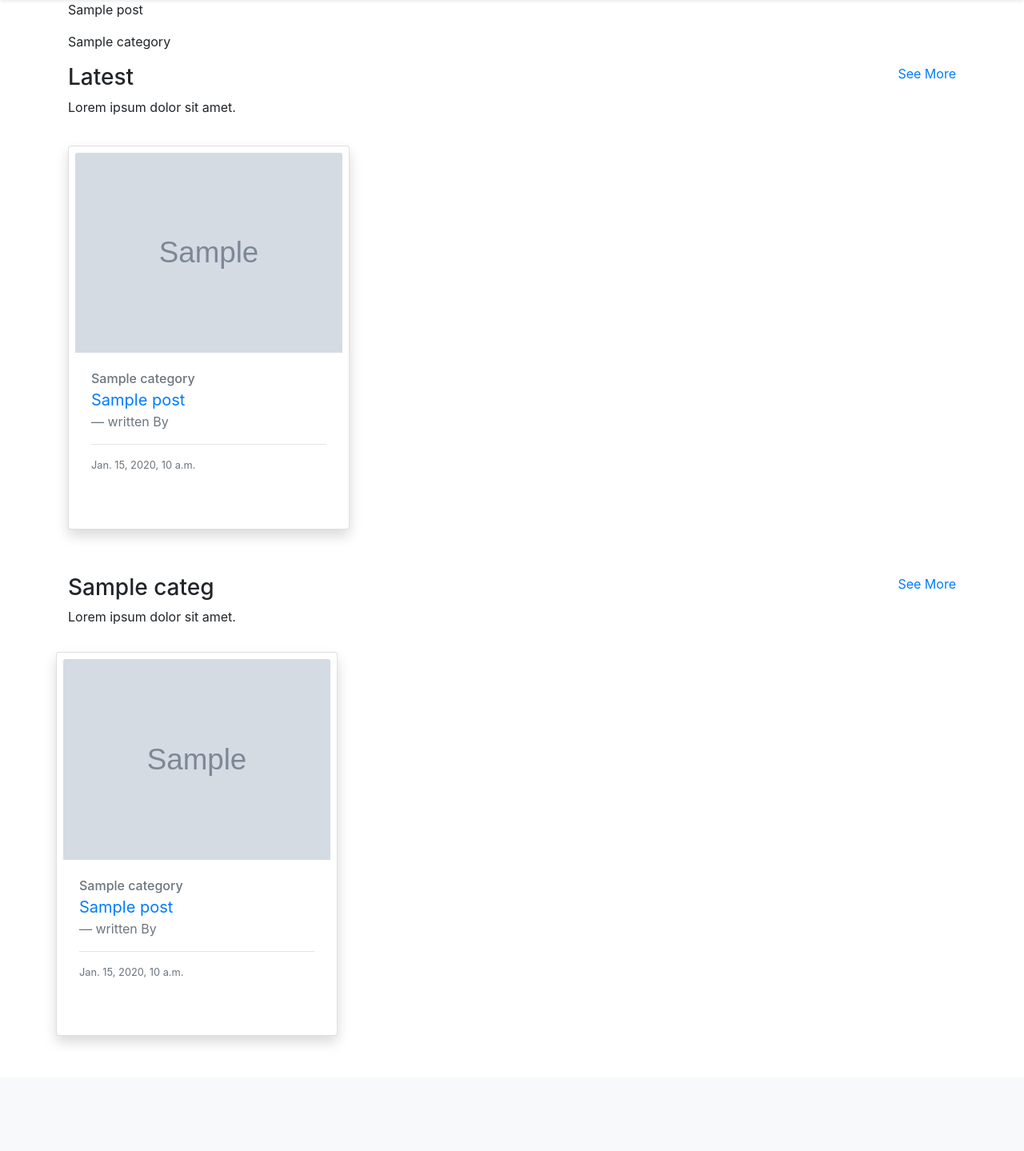
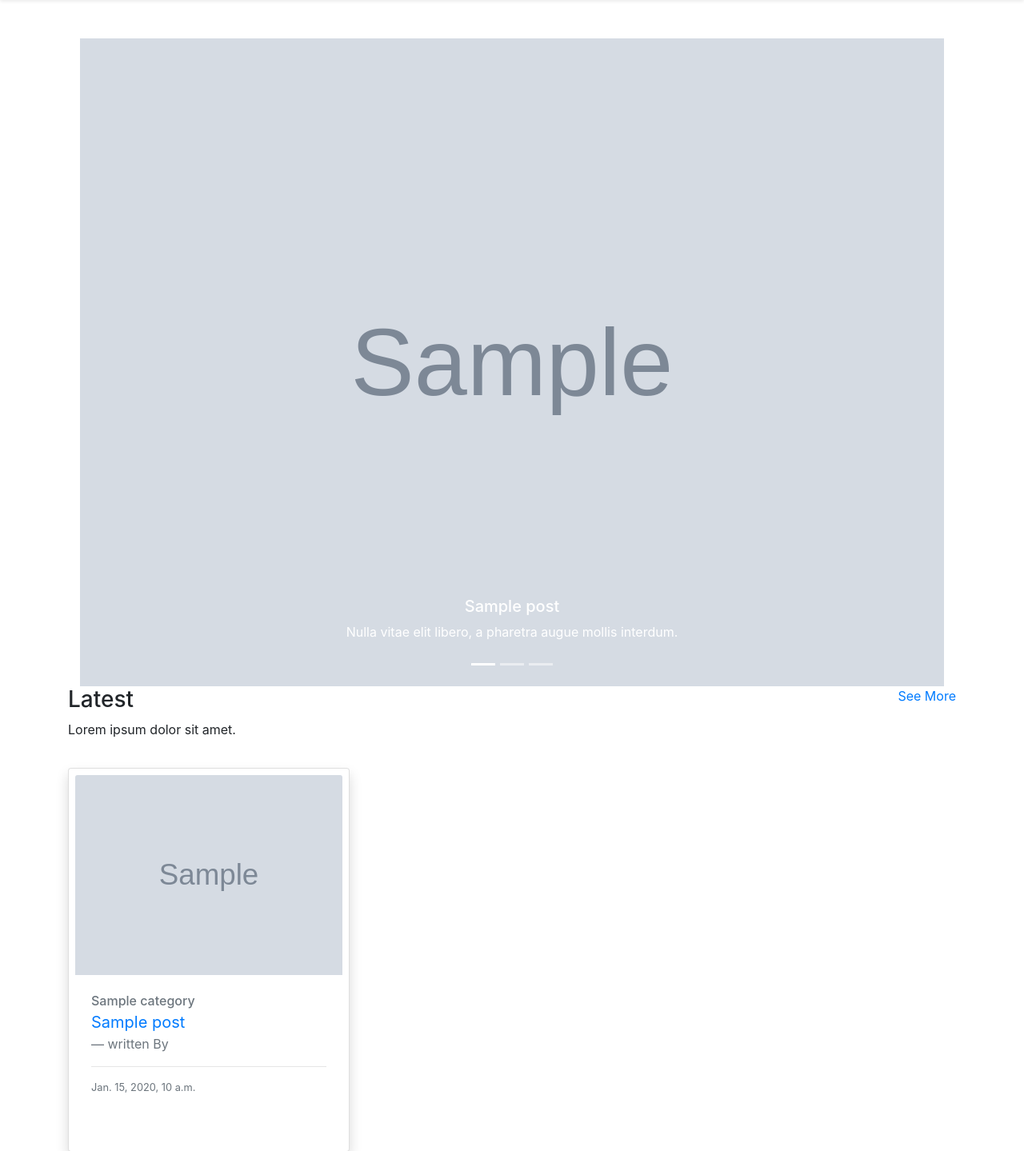
Before and after one commit to adityakmr7/login-system-django, a Django app: template blog/posts/templates/posts/home.html in a window 1280 px wide. Shown: the part 56-1495 px from the top of the page at 80% size. Before the commit the page ends 1360 px from the top, so only its background shows below. Run offline with Django 3.2, Linux system fonts and the light colour scheme; tables that the repository leaves empty hold one stand-in row (values such as "Sample post"); the template is opened without the code that fills it: values that come from a table or form of the project are taken from there, most other values are stand-ins (such as "Sample title", 1, 10 or a date in 2020); grey boxes marked "Sample" are stand-in pictures; some libraries are stand-ins or nearby versions.

Commit message:
carousel added working greate

```diff
--- a/blog/posts/templates/posts/home.html
+++ b/blog/posts/templates/posts/home.html
@@ -2,23 +2,32 @@
 
 {% block content %}
 
-<div>
-    {% for fpost in featured_posts %}
-        <p>{{fpost.title}}</p>
-        <p>{{fpost.category}}</p>
-    {% endfor %}
+<div class="container pt-5 mh-50">
+    <div class="bd-example">
+        <div id="carouselExampleCaptions" class="carousel slide" data-ride="carousel">
+            <div class="carousel-inner">
+            {% for fpost in featured_posts %}
+            {% if forloop.counter == 1 %}
+            <div class="carousel-item active">
+            {% else %}
+            <div class="carousel-item">
+            {% endif %}
+                <img src="{{fpost.image.url}}" class="d-block w-100" alt="...">
+                <div class="carousel-caption d-none d-md-block">
+                <h5>{{fpost.title}}</h5>
+                <p>Nulla vitae elit libero, a pharetra augue mollis interdum.</p>
+                </div>
+            </div>
+            {% endfor %}
+            </div>
+            <ol class="carousel-indicators">
+                <li data-target="#carouselExampleCaptions" data-slide-to="0" class="active"></li>
+                <li data-target="#carouselExampleCaptions" data-slide-to="1"></li>
+                <li data-target="#carouselExampleCaptions" data-slide-to="2"></li>
+            </ol>
+        </div>
+    </div>
 </div>
-
-
-
-
-
-
-
-
-
-
-
 
 <div class="contianer">
     <div class="latest_post-title row">
--- a/blog/posts/views.py
+++ b/blog/posts/views.py
@@ -30,7 +30,6 @@ class PostView(ListView):
          context = super(PostView, self).get_context_data()
          context['latest_posts'] = Post.objects.order_by('-date_posted')
          context['featured_posts'] = Post.objects.all().filter(category= fcategory).order_by('-date_posted')[0:6]
-         context['featured_posts'] = Post.objects.get(category = 'featured').order_by('-date_posted')[0:3]
          return context
 
    # def get_success_url(self):
```
